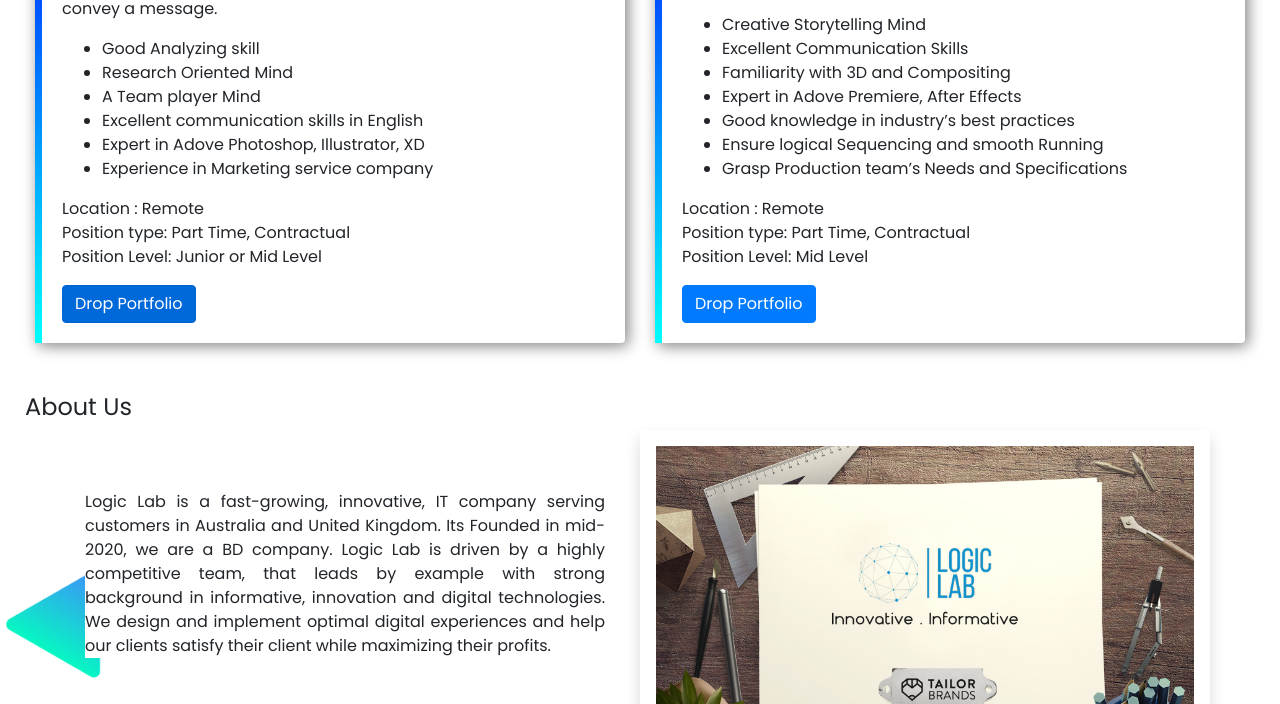
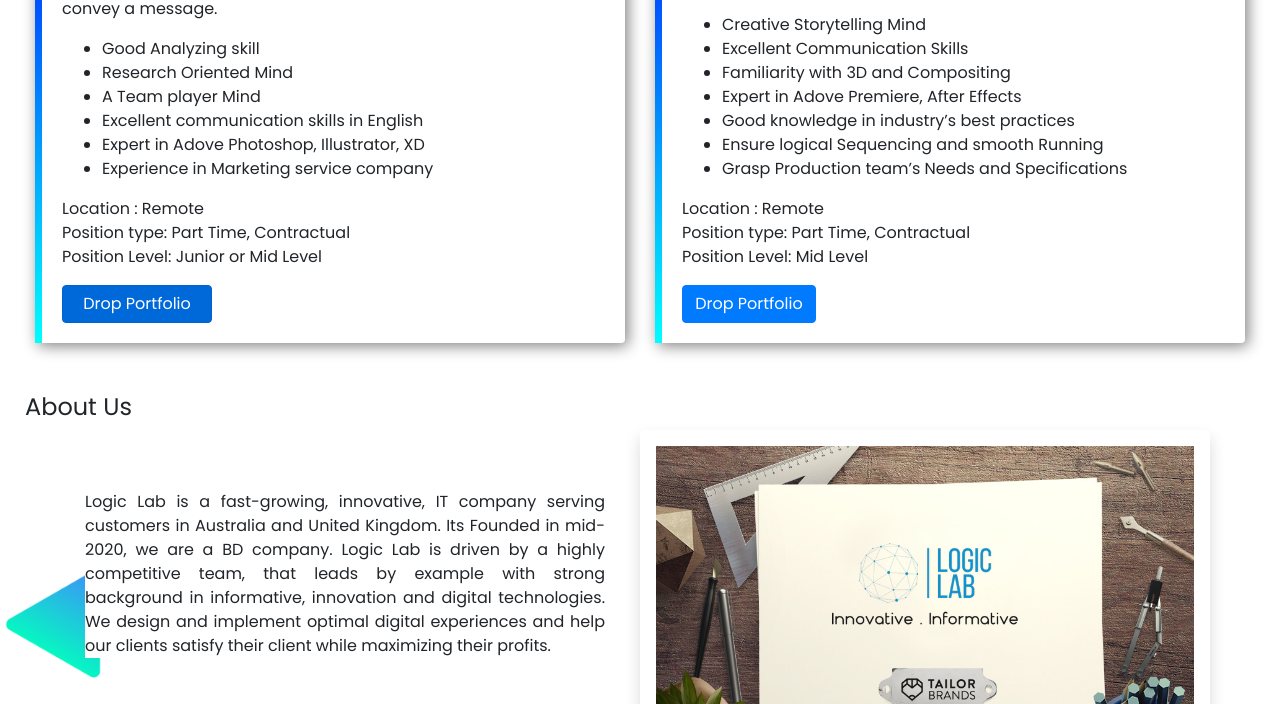
Before and after one commit to joyoanta/logiclab-career, a plain HTML site: page index.html in a window 1280 px wide. In both pictures the pointer is over the link 128 px from the left and 1025 px from the top of the page. Shown: the part 721-1425 px from the top of the page. Drawn offline with nearby package versions, Linux system fonts and the light colour scheme.

Commit message:
transation added

```diff
--- a/style.css
+++ b/style.css
@@ -146,3 +146,16 @@ footer{
     margin-bottom: 40px;
     line-height: 30px;
 }
+
+.btn-primary{
+
+    width: 133.81px;
+}
+
+.btn-primary:hover{
+
+    width: 150px;
+    transition: width 2s;
+    transition-timing-function: ease-in-out;
+
+}
```
